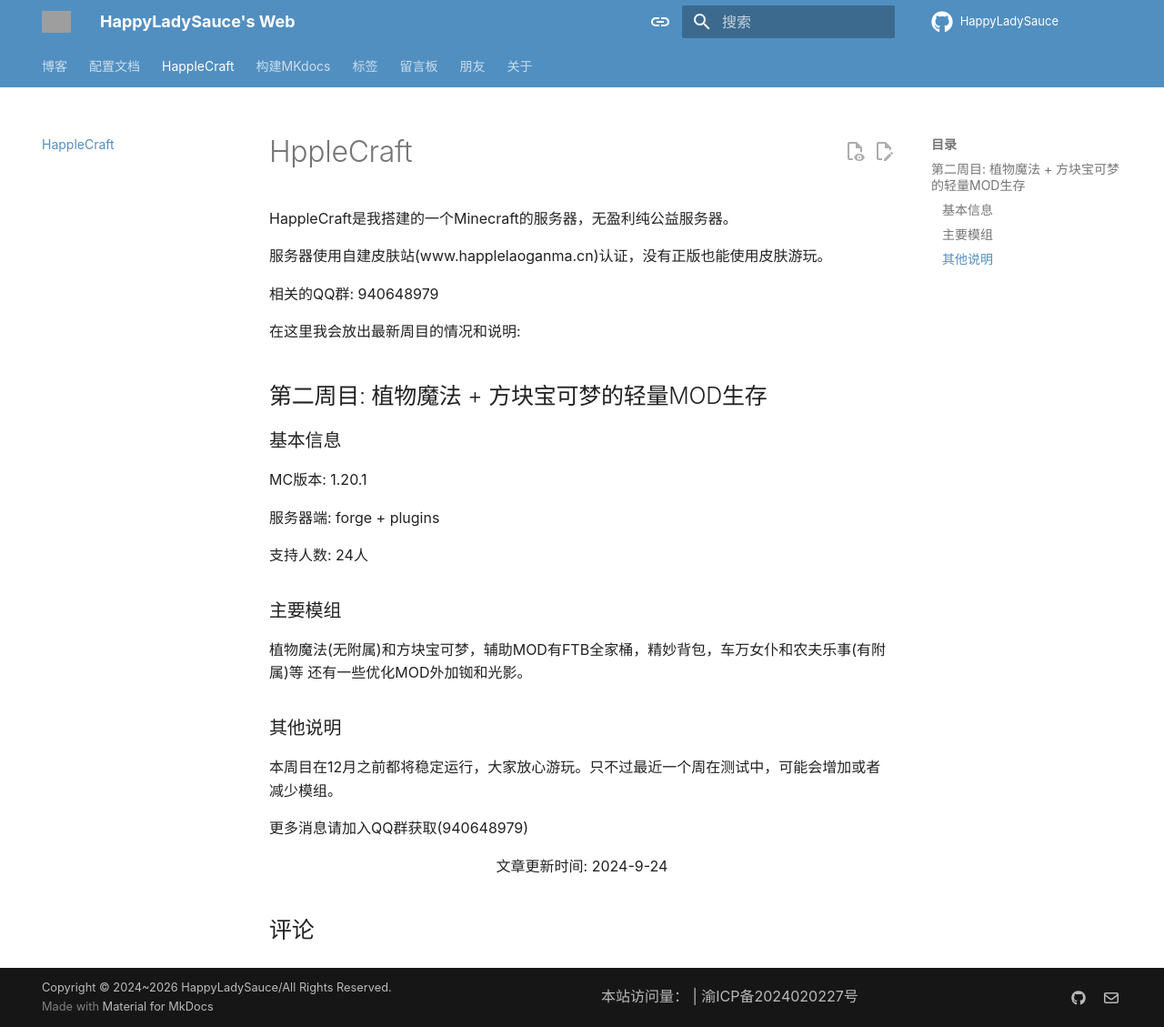
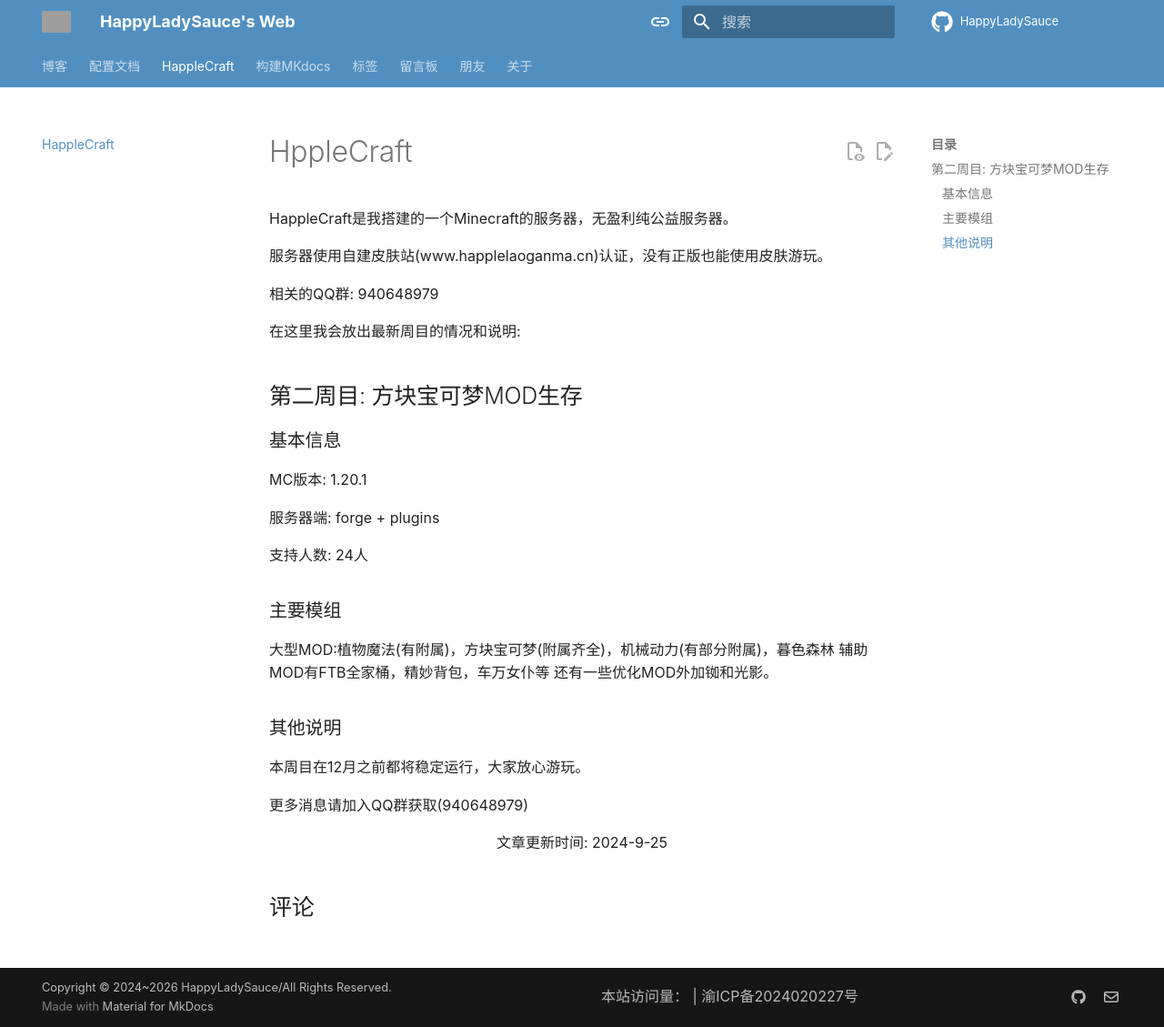
Before and after one commit to HappyLadySauce/HappyLadySauce.github.io, an MkDocs documentation site: the page built from docs/about/skin.md, in a window 1280 px wide and 1129 px high. Shown: the whole window at 91% size. Built offline with MkDocs 1.6.1 and Material for MkDocs 9.7.7, drawn with Linux system fonts in a browser that asks for light colours; comment, search, counter and statistics services are not loaded; a style sheet for code colours, icons or effects is not loaded; grey boxes are pictures that could not be loaded.

Commit message:
更新文章

```diff
--- a/docs/about/skin.md
+++ b/docs/about/skin.md
@@ -1,7 +1,7 @@
 ---
 title: HppleCraft
 authors: [HappyLadySauce]  #作者
-date: 2024-9-24
+date: 2024-9-25
 comments: true
 hide:
   - footer
@@ -18,7 +18,7 @@
 
 在这里我会放出最新周目的情况和说明:
 
-## 第二周目: 植物魔法 + 方块宝可梦的轻量MOD生存
+## 第二周目: 方块宝可梦MOD生存
 
 ### 基本信息
 
@@ -30,13 +30,14 @@
 
 ### 主要模组
 
-植物魔法(无附属)和方块宝可梦，辅助MOD有FTB全家桶，精妙背包，车万女仆和农夫乐事(有附属)等
+大型MOD:植物魔法(有附属)，方块宝可梦(附属齐全)，机械动力(有部分附属)，暮色森林
+辅助MOD有FTB全家桶，精妙背包，车万女仆等
 还有一些优化MOD外加铷和光影。
 
 ### 其他说明
 
-本周目在12月之前都将稳定运行，大家放心游玩。只不过最近一个周在测试中，可能会增加或者减少模组。
+本周目在12月之前都将稳定运行，大家放心游玩。
 
 更多消息请加入QQ群获取(940648979)
 
-<div class="image-container">文章更新时间: 2024-9-24</div>
+<div class="image-container">文章更新时间: 2024-9-25</div>
```
